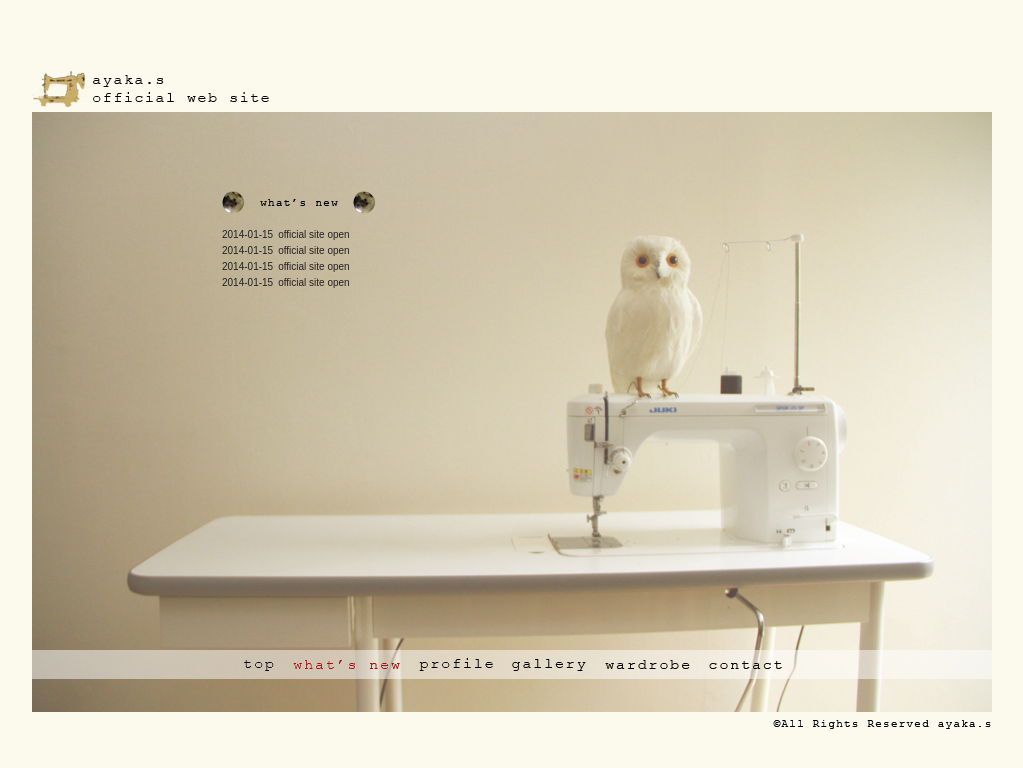
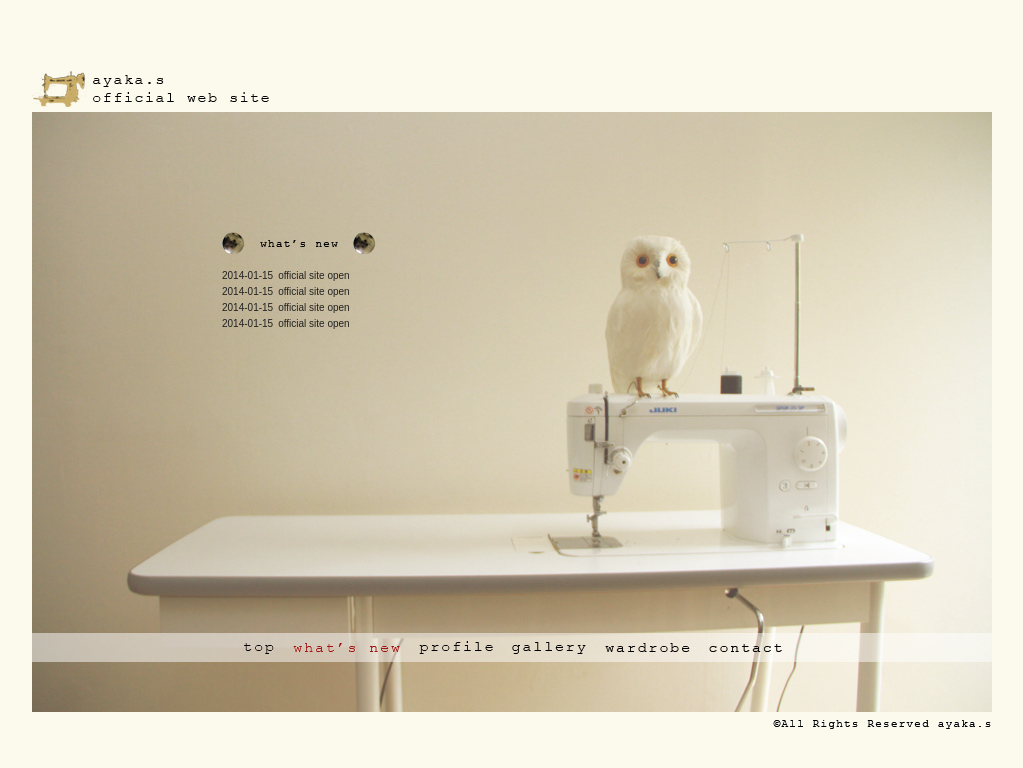
Before and after one commit to jssuger52/workspace, a PHP site: page /news/ in a window 1280 px wide. Shown: the top 768 px of the page, without its empty margins (128-1151 px from the left). Run offline with PHP 8.4, Linux system fonts and the light colour scheme.

Commit message:
title画像設置,微調整

```diff
--- a/Ayaka/news/css/style.css
+++ b/Ayaka/news/css/style.css
@@ -3,14 +3,14 @@
 /* ---------------------------------------
  background
 --------------------------------------- */
-#container{
+.container{
 background:url('../img/bg-01.jpg') no-repeat;
 }
 
 /* ---------------------------------------
  title
 --------------------------------------- */
-.hdg-01{
+.hdg-level1-01{
 background:url('../img/hdg-level1-01.png') no-repeat left top;
 width:154px;
 height:23px;
--- a/Ayaka/news/index.html
+++ b/Ayaka/news/index.html
@@ -17,27 +17,28 @@
 <script src="../shared/js/html5.js"></script>
 </head>
 <body>
-<div id="wrapper">
+<div class="wrapper">
 <noscript>このサイトでは、JavaScriptの機能を有効に設定していただくことで最適なコンテンツをご覧いただけます。</noscript>
-<div id="contentWrap">
-<header id="header">
+<div class="contentWrap">
+<header class="header">
 <h1 class="headerLogo"><a href="../">ayaka's official web site</a></h1>
 <!--/#header --></header>
 
-<div id="container">
+<div class="container">
 <section class="type-01">
-<h1 class="hdg-01 mb15">what' new</h1>
-<article class="topics">
+<h1 class="hdg-level1-01
+.container mb15">what' new</h1>
+<div class="topics">
 <ul>
 <li><time>2014-01-15</time>official site open</li>
 <li><time>2014-01-15</time>official site open</li>
 <li><time>2014-01-15</time>official site open</li>
 <li><time>2014-01-15</time>official site open</li>
 </ul>
-<!-- /.topics --></article>
+<!-- /.topics --></div>
 <!-- /.type-01 --></section>
 
-<nav id="gNav">
+<nav class="gNav">
 <ul>
 <li class="nav-01"><a href="../">TOP</a></li>
 <li class="nav-02"><a href="../news/" class="stay">what's new</a></li>
@@ -46,10 +47,11 @@
 <li class="nav-05"><a href="../wardrobe/">wardrobe</a></li>
 <li class="nav-06"><a href="mailto:info@ayaka-wardrobe.com">contact</a></li>
 </ul>
-<!-- /#gNav --></nav>
-<!-- /#container --></div>
+<!-- /.gNav --></nav>
+<!-- /id="
+.container --></div>
 
-<footer id="footer">
+<footer class="footer">
 <p><span>&copy; Ayaka Sato All rights reserved.</span></p>
 </footer>
 <!-- /#contentWrap --></div>
--- a/Ayaka/shared/css/base.css
+++ b/Ayaka/shared/css/base.css
@@ -65,27 +65,25 @@
 width:100%;
 height:100%;
 }
-#wrapper{
+.wrapper{
 width:960px;
 position:relative;
 top:50%;
 left:50%;
 margin:-329px 0 0 -480px;
 }
-#contentWrap{
+.container{
 position:relative;
-}
-#container{
 height:600px;
 }
 
 /* ---------------------------------------
  header
 --------------------------------------- */
-#header{
+.header{
 margin-bottom:5px;
 }
-#header .headerLogo a{
+.header .headerLogo a{
 background:url(../img/header-logo.png) no-repeat left top;
 display:block;
 width:237px;
@@ -96,7 +94,7 @@
 /* ---------------------------------------
  gNav
 --------------------------------------- */
-#gNav{
+.gNav{
 background-color:rgba(255, 255, 255, 0.5);
 filter:progid:DXImageTransform.Microsoft.gradient(startcolorstr=#7fffffff,endcolorstr=#7fffffff,gradienttype=0);
 -ms-filter:"progid:DXImageTransform.Microsoft.gradient(startColorstr=#7fffffff,endColorstr=#7fffffff)";
@@ -107,43 +105,43 @@
 bottom:50px;
 width:100%;
 }
-#gNav ul{
+.gNav ul{
 margin-left:212px;
 }
-#gNav li{
+.gNav li{
 float:left;
 margin-right:19px;
 }
-#gNav li a{
+.gNav li a{
 display:block;
 height:13px;
 text-indent:-99999px;
 }
-#gNav li a:hover,
-#gNav li a.stay{
+.gNav li a:hover,
+.gNav li a.stay{
 background-position:0 -13px !important;
 }
-#gNav li.nav-01 a{
+.gNav li.nav-01 a{
 background:url(../img/gNav-01.gif) no-repeat left top;
 width:30px;
 }
-#gNav li.nav-02 a{
+.gNav li.nav-02 a{
 background:url(../img/gNav-02.gif) no-repeat left top;
 width:107px;
 }
-#gNav li.nav-03 a{
+.gNav li.nav-03 a{
 background:url(../img/gNav-03.gif) no-repeat left top;
 width:74px;
 }
-#gNav li.nav-04 a{
+.gNav li.nav-04 a{
 background:url(../img/gNav-04.gif) no-repeat left top;
 width:74px;
 }
-#gNav li.nav-05 a{
+.gNav li.nav-05 a{
 background:url(../img/gNav-05.gif) no-repeat left top;
 width:85px;
 }
-#gNav li.nav-06 a{
+.gNav li.nav-06 a{
 background:url(../img/gNav-06.gif) no-repeat left top;
 width:73px;
 }
@@ -151,14 +149,14 @@
 /* ---------------------------------------
  footer
 --------------------------------------- */
-#footer{
+.footer{
 text-align:right;
 }
-#footer p{
+.footer p{
 background:url(../img/copylight.gif) no-repeat right 8px;
 height:17px;
 }
-#footer p span{
+.footer p span{
 position:absolute;
 left:-99999px;
 }
@@ -180,7 +178,7 @@
 /* ---------------------------------------
  clearfix
 --------------------------------------- */
-#gNav ul:after,
+.gNav ul:after,
 .lyt-column-02:after{
 content:".";
 display:block;
@@ -189,17 +187,17 @@
 visibility:hidden;
 line-height:0;
 }
-#gNav ul,
+.gNav ul,
 .lyt-column-02{
 display:block;
 min-height:1%;
 }
-*:first-child+html #gNav ul,
+*:first-child+html .gNav ul,
 *:first-child+html .lyt-column-02{
 display:inline-table;
 zoom:1;
 }
-* html #gNav ul,
+* html .gNav ul,
 * html .lyt-column-02{
 zoom:1;
 }
--- a/Ayaka/wardrobe/css/style.css
+++ b/Ayaka/wardrobe/css/style.css
@@ -3,14 +3,14 @@
 /* ---------------------------------------
  background
 --------------------------------------- */
-#container{
+.container{
 background:url('../img/bg-01.jpg') no-repeat;
 }
 
 /* ---------------------------------------
  nav
 --------------------------------------- */
-#gNav.top{
+.gNav.top{
 position: absolute;
 left:401px;
 top:377px;
```
Also changed, not shown: Ayaka/css/style.css (+8 -8 lines), Ayaka/gallery/css/style.css (+16 -7 lines), Ayaka/gallery/index.html (+11 -10 lines), Ayaka/index.html (+11 -10 lines), Ayaka/profile/css/style.css (+4 -4 lines), Ayaka/profile/index.html (+7 -9 lines), Ayaka/wardrobe/index.html (+14 -13 lines), Ayaka/gallery/img/bg-01.jpg.
